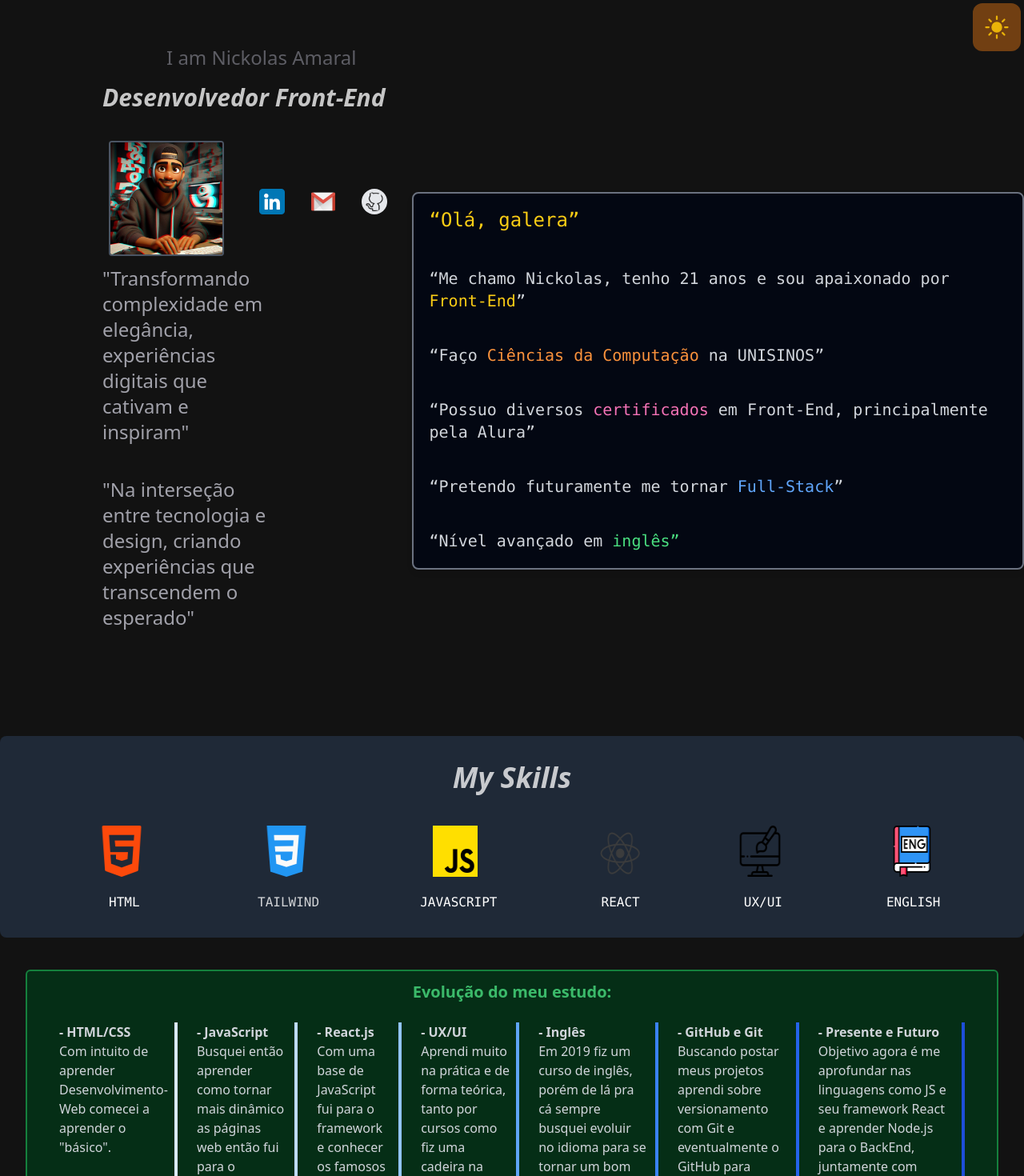
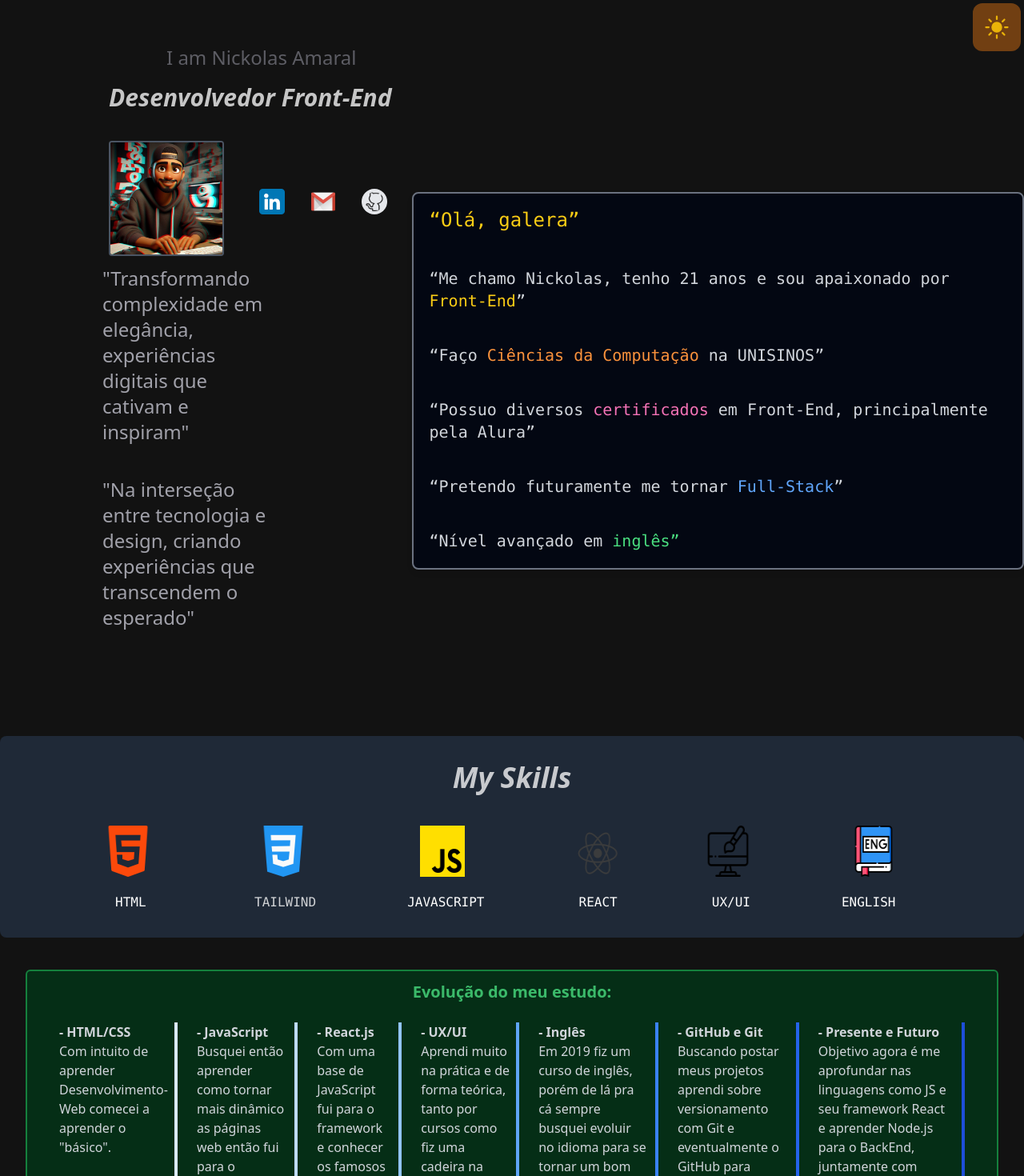
Before and after one commit to nickolasamaral03/Portfolio_3, a React (Vite) app: page / in a window 1280 px wide. Shown: the top 1470 px of the page at 80% size. Built offline with nearby package versions, Linux system fonts and the light colour scheme.

Commit message:
segunda alteração

```diff
--- a/src/Componentes/Home/index.jsx
+++ b/src/Componentes/Home/index.jsx
@@ -8,8 +8,8 @@ const Home = () => {
     return(
     <div className=' lg:mt-14 lg:ml-24 sm:grid-cols-1 sm:w-100 sm:mt-14'>
         <div className='grid'>
-            <h3 className='dark:text-zinc-500 text-black text-2xl ml-28 font-thin animate-pulse sm:mr-5'> I am Nickolas Amaral</h3>
-            <h1 className='text-4xl dark:text-zinc-100 font-extrabold italic my-4 animate-pulse sm:text-3xl sm:ml-8'>Desenvolvedor Front-End</h1>
+            <h3 className='dark:text-zinc-500 text-black text-2xl ml-28 font-thin animate-pulse sm:mr-7'> I am Nickolas Amaral</h3>
+            <h1 className='text-4xl dark:text-zinc-100 font-extrabold italic my-4 animate-pulse sm:text-3xl sm:ml-10'>Desenvolvedor Front-End</h1>
             <div className='flex'>
             <img src={Foto} alt="Minha Foto" className='lg:h-36 lg:w-36 ml-10 mt-5 rounded border-gray-600 border-2 sm:h-32 sm:w-32'/>
             <div className=' flex mt-16 pl-7'>
--- a/src/Componentes/Projects/index2.jsx
+++ b/src/Componentes/Projects/index2.jsx
@@ -13,7 +13,7 @@ const Projects2 = () => {
         <div className='bg-gray-200 dark:bg-transparent mt-10 lg:pb-6'>
             <h1 className='text-center lg:text-4xl sm:text-3xl md:text-4xl animate-pulse font-serif dark:text-white pt-16 pb-8'>PROJETOS</h1>
         <div>
-            <div className='lg:flex lg:mx-10 m-auto justify-center dark:text-white sm:grid sm:ml-5'>
+            <div className='lg:flex lg:mx-10 m-auto justify-center dark:text-white sm:grid sm:ml-3'>
                 <img src={Netflix} alt="imagem da tela representando" className='lg:h-72 sm:h-44 mr-10 rounded-md'/>
                 <div className='w-96'>
                     <h2 className='lg:m-2 sm:mb- lg:text-3xl sm:text-xl font-bold'>Netflix Clone</h2>
@@ -23,7 +23,7 @@ const Projects2 = () => {
                 </div>
             </div>
 
-            <div className='lg:flex lg:mx-10 m-auto justify-center dark:text-white sm:grid sm:ml-5 my-16'>
+            <div className='lg:flex lg:mx-10 m-auto justify-center dark:text-white sm:grid sm:ml-3 my-16'>
                 <img src={Mario} alt="imagem da tela representando" className='lg:h-72 sm:h-44 mr-10 rounded-md'/>
                 <div className='w-96'>
                     <h2 className='lg:m-2 sm:mb- lg:text-3xl sm:text-xl font-bold'>Super Mario</h2>
@@ -33,7 +33,7 @@ const Projects2 = () => {
                 </div>
             </div>
 
-            <div className='lg:flex lg:mx-10 m-auto justify-center dark:text-white sm:grid sm:ml-5'>
+            <div className='lg:flex lg:mx-10 m-auto justify-center dark:text-white sm:grid sm:ml-3'>
                 <img src={Gallery} alt="imagem da tela representando" className='lg:h-72 sm:h-44 mr-10 rounded-md cursor-pointer'/>
                 <div className='w-96'>
                     <h2 className='lg:m-2 sm:mb- lg:text-3xl sm:text-xl font-bold'>I.A Gallery</h2>
@@ -43,7 +43,7 @@ const Projects2 = () => {
                 </div>
             </div>
 
-            <div className='lg:flex lg:mx-10 m-auto justify-center dark:text-white sm:grid sm:ml-5 my-16'>
+            <div className='lg:flex lg:mx-10 m-auto justify-center dark:text-white sm:grid sm:ml-3 my-16'>
                 <img src={Weather} alt="imagem da tela representando" className='lg:h-72 sm:h-44 mr-10 rounded-md cursor-pointer'/>
                 <div className='w-96'>
                     <h2 className='lg:m-2 sm:mb- lg:text-3xl sm:text-xl font-bold'>Weather</h2>
@@ -53,7 +53,7 @@ const Projects2 = () => {
                 </div>
             </div>
 
-            <div className='lg:flex lg:mx-10 m-auto justify-center dark:text-white sm:grid sm:ml-5'>
+            <div className='lg:flex lg:mx-10 m-auto justify-center dark:text-white sm:grid sm:ml-3'>
                 <img src={Watch} alt="imagem da tela representando" className='lg:h-72 sm:h-44 mr-10 rounded-md cursor-pointer'/>
                 <div className='w-96'>
                     <h2 className='lg:m-2 sm:mb- lg:text-3xl sm:text-xl font-bold'>Watch</h2>
@@ -63,7 +63,7 @@ const Projects2 = () => {
                 </div>
             </div>
 
-            <div className='lg:flex lg:mx-10 m-auto justify-center dark:text-white sm:grid sm:ml-5 my-16'>
+            <div className='lg:flex lg:mx-10 m-auto justify-center dark:text-white sm:grid sm:ml-3 my-16'>
                 <img src={Search} alt="imagem da tela representando" className='lg:h-72 sm:h-44 mr-10 rounded-md cursor-pointer'/>
                 <div className='w-96'>
                     <h2 className='lg:m-2 sm:mb- lg:text-3xl sm:text-xl font-bold'>Search Engine</h2>
--- a/src/Componentes/Skills/index.jsx
+++ b/src/Componentes/Skills/index.jsx
@@ -10,7 +10,7 @@ const Skills = () => {
         <>
        <div className='lg:mt-24 pb-8 dark:bg-gray-800 bg-blue-100 m-20 rounded-lg sm:w-full sm:m-auto sm:my-10 '>
             <h1 className='lg:text-4xl dark:text-zinc-100 font-extrabold italic my-4 text-center pt-8 mb-10 animate-pulse sm:text-3xl'>My Skills</h1>
-            <div className='items-center justify-between flex lg:px-20 sm:px-0 sm:ml-2 lg:mr-10 sm:w-full '>
+            <div className='items-center justify-between flex lg:px-20 sm:px-0 sm:ml-4 lg:mr-10'>
             <div className='sm:hidden md:block lg:block'>
                 <img src={html} alt="imagem do icone" className='lg:h-16 lg:w-14 lg:ml-9 cursor-pointer sm:h-8 sm:w-6 sm:ml-5 md:ml-6'/>
                 <p className='dark:text-white font-mono mt-5 lg:ml-12 sm:text-xs lg:text-base sm:ml-6'>HTML</p>
@@ -32,8 +32,8 @@ const Skills = () => {
                 <p className='dark:text-white font-mono mt-5 lg:ml-2 lg:text-base sm:text-xs sm:-ml-1'>UX/UI</p>
             </div>
             <div>
-                <img src={english} alt="imagem do icone" className='lg:h-16 lg:w-14 lg:mr-10 cursor-pointer sm:mr-5 sm:h-8 sm:w-6 sm:ml-3' />
-                <p className='dark:text-white font-mono mt-5 lg:ml-2 lg:text-base sm:text-xs sm:mr-8'>ENGLISH</p>
+                <img src={english} alt="imagem do icone" className='lg:h-16 lg:w-14 lg:mr-10 cursor-pointer sm:mr-5 sm:h-8 sm:w-6 sm:ml-4' />
+                <p className='dark:text-white font-mono mt-5 lg:ml-1 lg:text-base sm:text-xs sm:mr-8'>ENGLISH</p>
             </div>
             </div>
        </div>
```
